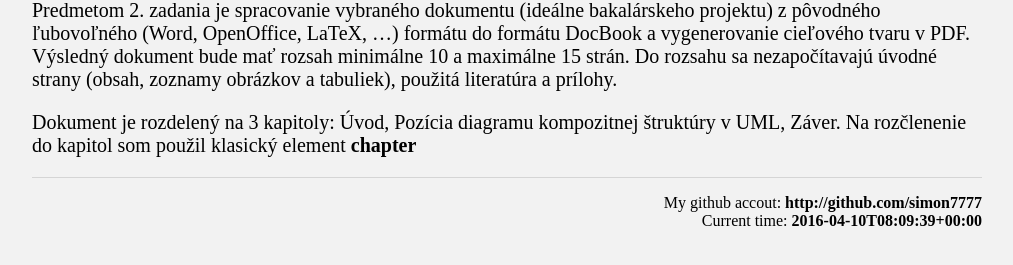
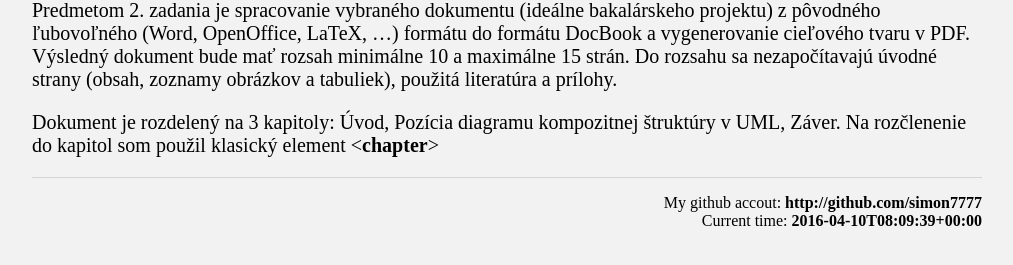
Before and after one commit to simon7777/simon7777.github.io, a Jekyll site: the page built from develop/wp/zadanie2.md, in a window 1280 px wide. Shown: the part 256-521 px from the top of the page, without its empty margins (133-1146 px from the left). Built offline with Jekyll 4.4.1, drawn with Linux system fonts in a browser that asks for light colours; part of the change alters nothing that is shown.

```diff
--- a/develop/wp/zadanie2.md
+++ b/develop/wp/zadanie2.md
@@ -8,4 +8,4 @@ project: 2
 
 Predmetom 2. zadania je spracovanie vybraného dokumentu (ideálne bakalárskeho projektu) z pôvodného ľubovoľného (Word, OpenOffice, LaTeX, …) formátu do formátu DocBook a vygenerovanie cieľového tvaru v PDF. Výsledný dokument bude mať rozsah minimálne 10 a maximálne 15 strán. Do rozsahu sa nezapočítavajú úvodné strany (obsah, zoznamy obrázkov a tabuliek), použitá literatúra a prílohy.
 
-Dokument je rozdelený na 3 kapitoly: Úvod, Pozícia diagramu kompozitnej štruktúry v UML, Záver. Na rozčlenenie do kapitol som použil klasický element **chapter**
+Dokument je rozdelený na 3 kapitoly: Úvod, Pozícia diagramu kompozitnej štruktúry v UML, Záver. Na rozčlenenie do kapitol som použil klasický element <**chapter**>
```
